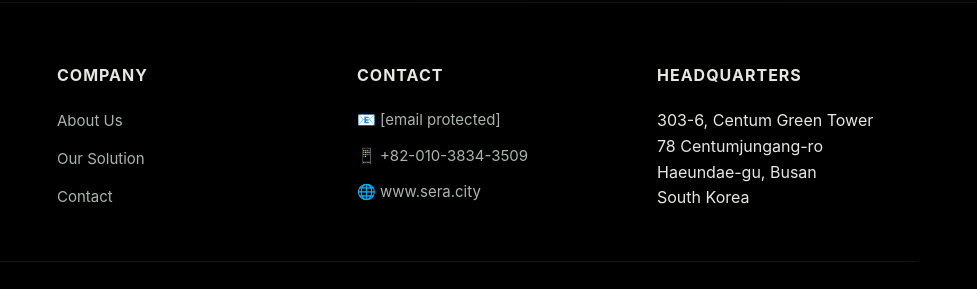
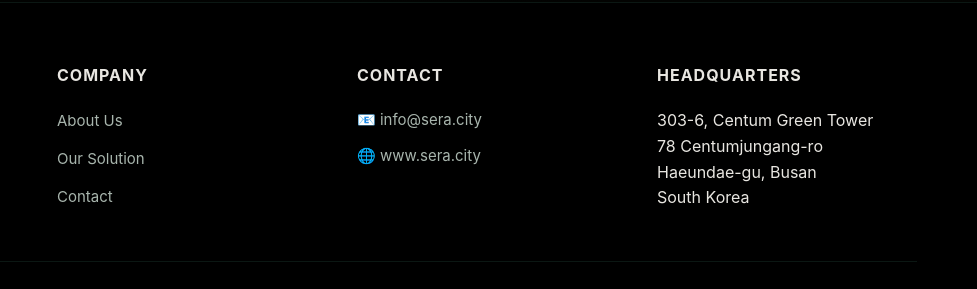
Before and after one commit to DR-DianaKim/seraedge-website, a plain HTML site: page index.html in a window 1280 px wide. Shown: the part 3028-3317 px from the top of the page, 303-1280 px from the left. Drawn offline with Linux system fonts and the light colour scheme.

Commit message:
Update index.html

```diff
--- a/index.html
+++ b/index.html
@@ -251,8 +251,7 @@
                 <div class="footer-column">
                     <h4>Contact</h4>
                     <ul class="contact-info">
-                        <li>📧 <a href="/cdn-cgi/l/email-protection" class="__cf_email__" data-cfemail="56353339162533243778353f222f">[email&#160;protected]</a></li>
-                        <li>📱 +82-010-3834-3509</li>
+                        <li>📧 <a href="/cdn-cgi/l/email-protection" class="__cf_email__" data-cfemail="56353339162533243778353f222f">info@sera.city</a></li>
                         <li>🌐 www.sera.city</li>
                     </ul>
                 </div>
```
